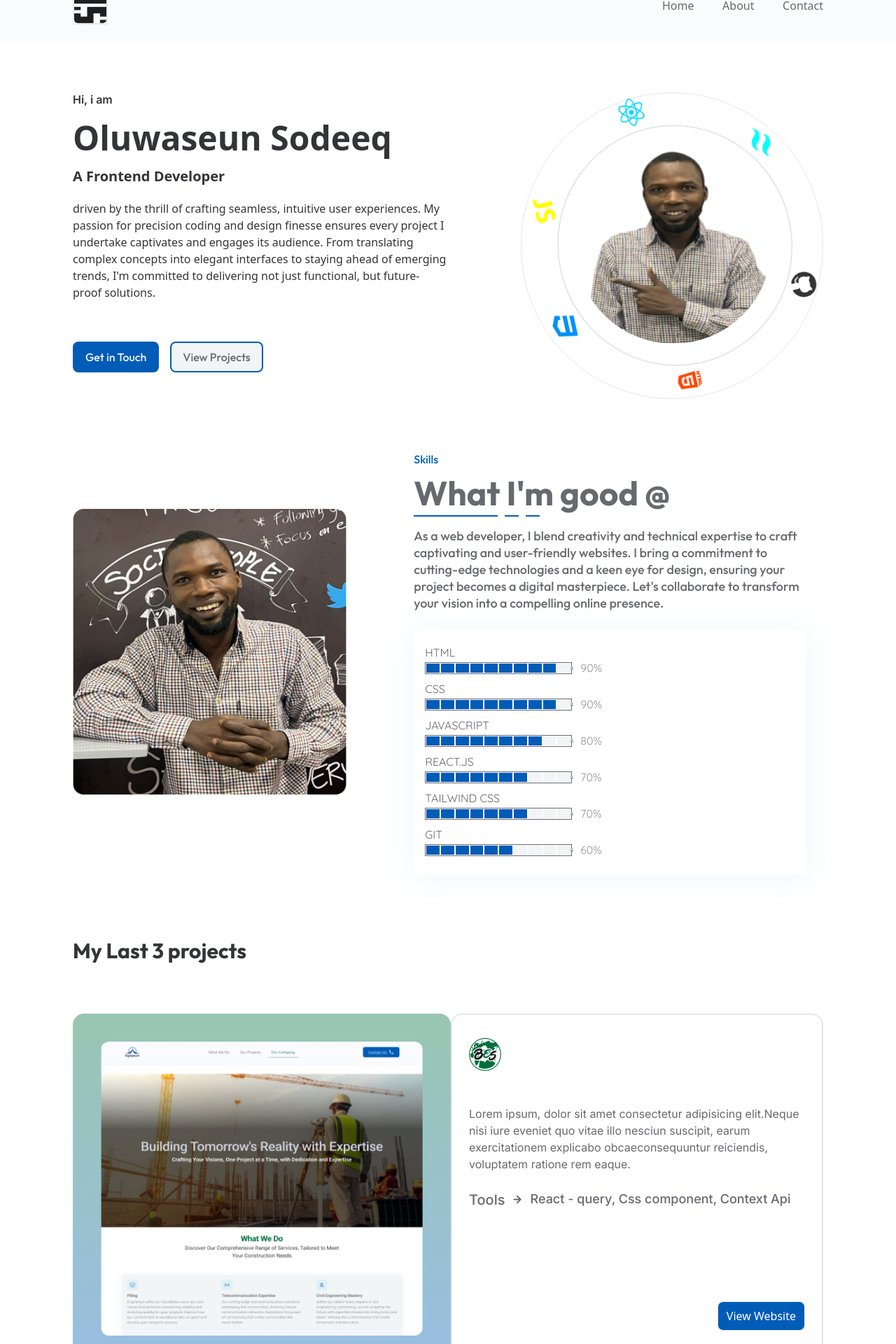
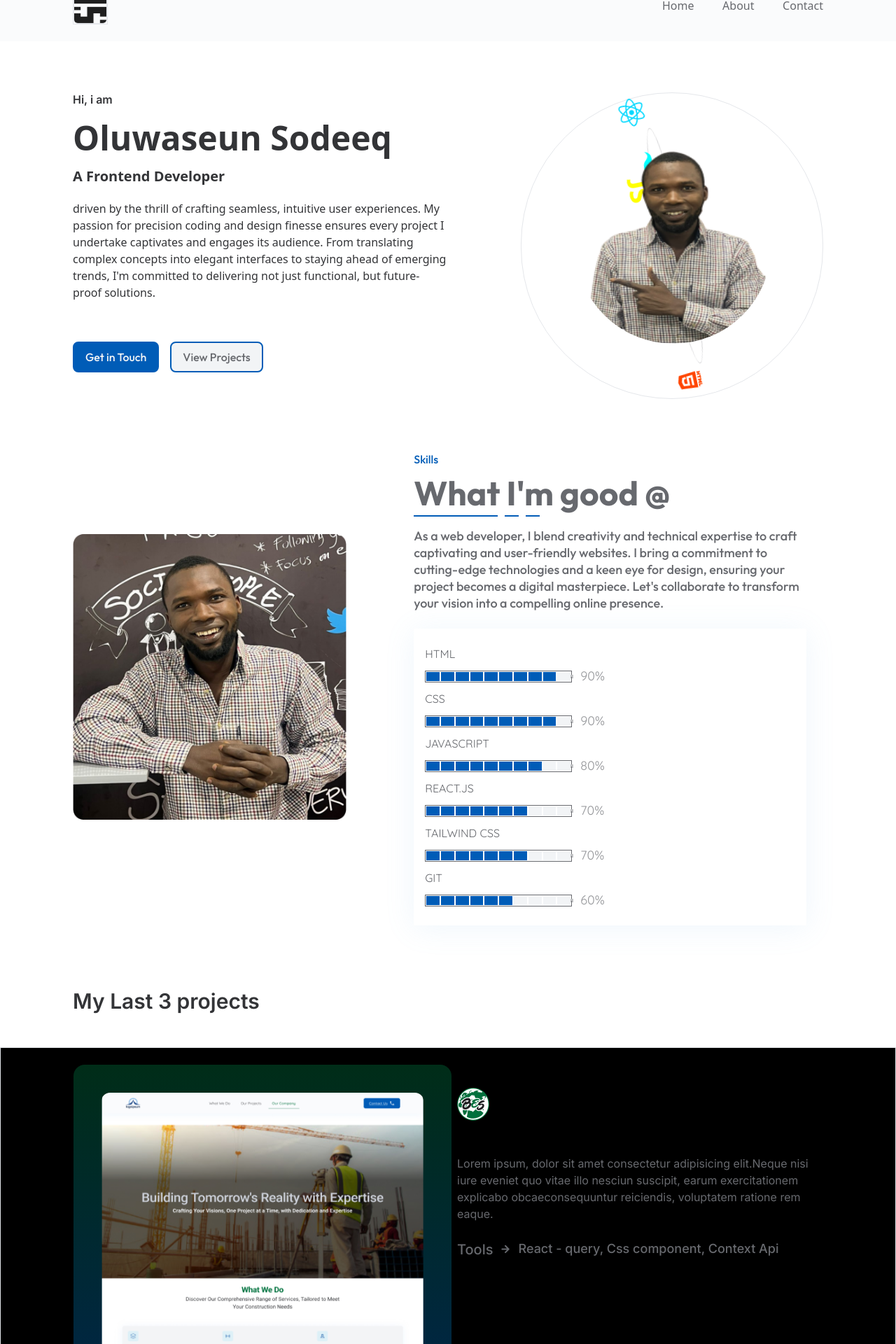
Before and after one commit to OluwaseunSodeeq/oluwaseunSodeeq, a React (Vite) app: page / in a window 1280 px wide. Shown: the part 44-1964 px from the top of the page at 70% size. Built offline with nearby package versions, Linux system fonts and the light colour scheme.

Commit message:
formspree added

```diff
--- a/package.json
+++ b/package.json
@@ -10,11 +10,13 @@
     "preview": "vite preview"
   },
   "dependencies": {
+    "@formspree/react": "^2.5.1",
     "framer-motion": "^11.0.6",
     "intersection-observer": "^0.12.2",
     "react": "^18.2.0",
     "react-dom": "^18.2.0",
     "react-hook-form": "^7.50.1",
+    "react-hot-toast": "^2.4.1",
     "react-icons": "^5.0.1",
     "react-router-dom": "^6.22.1",
     "react-slick": "^0.30.2",
--- a/src/App.jsx
+++ b/src/App.jsx
@@ -5,6 +5,7 @@ import Contact from "./Components/Pages/Contact";
 import Homepage from "./Components/Pages/Homepage";
 import About from "./Components/Pages/About";
 import { OpenContextProvider } from "./Components/Contexts/OpenContext";
+import { Toaster } from "react-hot-toast";
 
 function App() {
   return (
@@ -17,29 +18,30 @@ function App() {
             <Route path="/contact" element={<Contact />} />
           </Routes>
         </BrowserRouter>
-        {/* <Footer /> */}
+        <Toaster
+          position="top-center"
+          gutter={12}
+          containerStyle={{ margin: "8px" }}
+          toastOptions={{
+            success: {
+              duration: 3000,
+            },
+            error: {
+              duration: 5000,
+            },
+            style: {
+              fontSize: "16px",
+              maxWidth: "500px",
+              padding: "8px 12px",
+              backgroundColor: "#ffffff",
+              color: "#333437",
+              // color:"#67696E"
+            },
+          }}
+        />
       </OpenContextProvider>
     </div>
   );
 }
 
 export default App;
-
-// import { OpenContextProvider } from "./Components/Contexts/OpenContext";
-// import Contact from "./Components/Pages/Contact";
-// // import About from "./Components/Pages/About";
-// // import Homepage from "./Components/Pages/Homepage";
-
-// function App() {
-//   return (
-//     <div className="">
-//       <OpenContextProvider>
-//         {/* <Homepage /> */}
-//         {/* <About /> */}
-//         <Contact />
-//       </OpenContextProvider>
-//     </div>
-//   );
-// }
-
-// export default App;
--- a/src/Components/Earth.jsx
+++ b/src/Components/Earth.jsx
@@ -12,8 +12,8 @@ const Earth = () => {
   return (
     // <div className="relative mt-12 w-[300px] h-[300px] mx-auto lg:w-[420px]  lg:h-[420px] md:border  flex items-center  rounded-full">
     <div
-      className={`relative  p-1 md:p-4 md:pl-1 mt-12  md:mx-auto md:w-[420px]  md:h-[420px] lg:w-[430px]  lg:h-[430px] border  flex items-center  rounded-full lg:rounded-none lg:border-none ${
-        check ? "w-[360px] h-[360px]" : "w-[320px] h-[320px]"
+      className={`relative  p-1 md:p-4 md:pl-1 mt-12  md:mx-auto md:w-[420px]  md:h-[420px] lg:w-[430px]  lg:h-[430px] lg:max-h-[40px] border  flex items-center  rounded-full lg:rounded-none lg:border-none ${
+        check ? "w-[327px] h-[327px]" : "w-[320px] h-[320px]"
       } ${check2 ? "ml-[0px]" : "ml-[-18px]"}`}
     >
       <div className="wheel">
@@ -38,13 +38,13 @@ const Earth = () => {
       </div>
 
       <div
-        className={`relative mx-auto rounded-full md:w-[280px] md:h-[280px] ${
-          check ? "w-[240px] h-[240px]" : "w-[200px] h-[200px]"
+        className={`relative mx-auto rounded-full md:w-[280px] md:h-[280px] border md:border-none  ${
+          check ? "w-[240px] h-[240px] " : "w-[200px] h-[200px]"
         }`}
       >
         <img
           src="seun.png"
-          className="rounded-full w-full h-full mx-auto pr-4 md:pr-0 md:pl-4 lg:pl-0 lg:ml-2"
+          className="rounded-full w-full h-full mx-auto  md:pr-0 md:pl-4 lg:pl-0 lg:ml-2"
         />
       </div>
     </div>
--- a/src/Components/HomepageHeroSection.jsx
+++ b/src/Components/HomepageHeroSection.jsx
@@ -31,18 +31,18 @@ function HomepageHeroSection() {
             </p>
             <div className=" flex items-center gap-[16px] mt-4 lg:mt-[58px]">
               <button
-                className={`px-4 py-2 text-nowrap text-base font-normal font-outfit leading-6 border-2 border-blue-text bg-blue-text text-text-color-two rounded-[8px]`}
+                className={`px-3 md:px-4 py-2 text-nowrap text-base font-normal font-outfit leading-6 border-2 border-blue-text bg-blue-text text-text-color-two rounded-[8px]`}
               >
                 Get in Touch
               </button>
               <button
-                className={`px-4 py-2 text-nowrap text-base font-normal font-outfit leading-6 border-2 border-blue-text bg-text-color-two text-btn-text-color rounded-[8px]`}
+                className={`px-3 md:px-4 py-2 text-nowrap text-base font-normal font-outfit leading-6 border-2 border-blue-text bg-text-color-two text-btn-text-color rounded-[8px]`}
               >
                 View Projects
               </button>
             </div>
           </div>
-          <div className="w-full flex items-center justify-center lg:w-[520px] lg:h-[438px] pb-[48px] lg:mt-[72px] h-auto pt-0 lg:border lg:rounded-full">
+          <div className="w-full flex items-center justify-center lg:w-[520px] lg:h-[438px] pb-[48px] lg:mt-[72px] h-auto pt-0 lg:border lg:rounded-full xl:h-[475px]">
             <Earth />
           </div>
         </div>
--- a/src/Components/Projects.jsx
+++ b/src/Components/Projects.jsx
@@ -11,7 +11,8 @@ function Projects() {
   const projectSliderItems = [
     {
       images: ["../bespro1.png", "../bespro3.png", "../bespro3.png"],
-      eachBg: "",
+      // projBg: "#F4F9FB",
+      projBg: "#000000",
       tech: "",
       title: "BES",
       aboutProject:
@@ -21,7 +22,7 @@ function Projects() {
     },
     {
       images: ["../bespro1.png", "../bespro3.png", "../bespro3.png"],
-      eachBg: "",
+      projBg: "#F8FEF9",
       tech: "",
       title: "BES",
       aboutProject:
@@ -31,7 +32,7 @@ function Projects() {
     },
     {
       images: ["../bespro1.png", "../bespro3.png", "../bespro3.png"],
-      eachBg: "",
+      projBg: "#F4F9FB",
       tech: "",
       title: "BES",
       aboutProject:
@@ -56,7 +57,7 @@ function Projects() {
       <>
         <ul className="slick-dots"></ul>
         <ul
-          className={`flex justify-center items-center absolute w-[88px] h-[26px]  gap-x-2 rounded-[12px] bottom-[-23px] md:bottom-[-40px] lg:bottom-[-30px] inset-x-0 mx-auto left-0 right-0 cursor-not-allowed `}
+          className={`flex justify-center items-center absolute w-[88px] h-[26px]  gap-x-2 rounded-[12px] bottom-[-30px] md:bottom-[-40px] lg:bottom-[-30px] inset-x-0 mx-auto left-0 right-0 cursor-not-allowed `}
         >
           {dots.map((dot, index) => (
             <li
@@ -78,25 +79,31 @@ function Projects() {
     // <Container>
     <div className="px-4 lg:px-0">
       <ContentContainer>
-        <h4 className="  font-[600] font-outfit leading-10 text-3xl text-text-color ">
+        <h4 className="  font-[600] font-inter leading-10 text-3xl text-text-color ">
           My Last 3 projects
         </h4>
       </ContentContainer>
 
       <div className="mt-[22px]">
         {projectSliderItems.map((each, ind) => {
-          const { eachBg, images, title, aboutProject, logo, tools } = each;
+          const { projBg, images, title, aboutProject, logo, tools } = each;
+          console.log(projBg);
 
           return (
-            <div key={ind} className={` bg-${eachBg}`}>
+            // <div key={ind} className={"border bg-" + projBg}>
+            <div
+              key={ind}
+              className="border lg:max-w-[1440px] lg:mx-auto"
+              style={{ backgroundColor: projBg }}
+            >
               <ContentContainer>
                 <div
                   className={`flex flex-col gap-y-5 md:gap-y-0 md:justify-between ${
                     (ind + 1) % 2 !== 0 ? "md:flex-row-reverse" : "md:flex-row"
-                  } `}
+                  }`}
                 >
                   {/* <div className="p-6 h-auto md:w-[310px] lg:w-[600px] lg:h-[509px] md:max-h-auto border-[2px] rounded-[16px]"> */}
-                  <div className="p-6 h-auto md:w-[310px] md:h-[310px] lg:w-[540px] lg:h-[500px] md:max-h-auto border-[2px] rounded-[16px]">
+                  <div className="p-6 md:px-2 lg:pb-6 h-auto md:w-[310px] md:h-[310px] lg:w-[540px] lg:h-[500px] md:max-h-auto  rounded-[16px]">
                     <div className="w-[46px] h-[47px] lg:w-[73px] lg:h-[73px] lg:mt-2 ">
                       <img src={logo} alt={title} />
                     </div>
--- a/src/Components/Skills.jsx
+++ b/src/Components/Skills.jsx
@@ -29,7 +29,7 @@ function Skills() {
               <div className="bg-blue-text h-[2px] w-[20px]"></div>
               <div className="bg-blue-text h-[2px] w-[20px]"></div>
             </div>
-            <p className="text-base lg:text-[18px] leading-6 font-normal font-outfit text-btn-text-color mt-4">
+            <p className="text-base md:text-[18px] leading-6 font-normal font-outfit text-btn-text-color mt-4">
               As a web developer, I blend creativity and technical expertise to
               craft captivating and user-friendly websites. I bring a commitment
               to cutting-edge technologies and a keen eye for design, ensuring
@@ -38,19 +38,19 @@ function Skills() {
             </p>
           </div>
           <div className="shadow-custom pb-4 lg:pb-2">
-            <div className="mt-6 pb-4   pt-4 px-4 rounded-[16px]  md:flex flex-wrap  gap-x-[40px] ">
+            <div className="mt-6 pb-4   pt-4 px-4 rounded-[16px]  lg:flex lg:flex-wrap  lg:gap-x-[40px] ">
               {skillsArray.map((each) => (
-                <div key={each.skill} className="mt-3 lg:mt-2">
-                  <h5 className="text-btn-text-color text-base font-quicksand leading-5 font-normal text-[14px]">
+                <div key={each.skill} className="mt-3 md:mt-5 md:pb-0 lg:mt-2 ">
+                  <h5 className="text-btn-text-color text-base font-quicksand leading-5 font-normal md:text-[18px] lg:text-base">
                     {each.skill}
                   </h5>
-                  <div className="flex gap-3 items-center">
-                    <div className="w-[262px] md:w-[500px] lg:w-[210px] relative border-btn-text-color  border h-[25px] py-[2px] pl-[2px] lg:pl-[1px] lg:pr-[1px] lg:h-[17px] lg:py-[1px]">
+                  <div className="flex gap-3 items-center md:mt-2">
+                    <div className="w-[262px] md:w-[500px] lg:w-[210px] relative border-btn-text-color  border  py-[2px]   pl-[2px] lg:pl-[1px] pr-[1px] lg:h-[17px] lg:py-[1px]">
                       <div className="w-full bg-plain-white relative z-20 flex items-center gap-[2px] ">
                         {Array.from({ length: maxPercent }, (_, i) => (
                           <div
                             key={i}
-                            className={`w-[26px] md:w-[500px]  lg:w-[21px] lg:h-[13px] bg-${
+                            className={`w-[26px] md:w-[50px] h-[17px] md:h-[25px]   lg:w-[21px] lg:h-[13px] bg-${
                               each.percent + 1 <= i + 1
                                 ? "text-color-two"
                                 : "blue-text"
@@ -58,11 +58,11 @@ function Skills() {
                           ></div>
                         ))}
                       </div>
-                      <div className="bg-plain-white w-[263px] md:w-[502px] lg:w-[210px] md:h-5  absolute z-10 bottom-[50%] lg:h-[3px] lg:bottom-[45%] flex justify-end">
+                      <div className="bg-plain-white w-[263px] md:w-[502px] lg:w-[210px]   absolute z-10 bottom-[30%] md:bottom-[30%] lg:h-[3px] lg:bottom-[45%] flex justify-end">
                         <div className="bg-btn-text-color h-[10px] lg:h-[5px] w-full opacity-40"></div>
                       </div>
                     </div>
-                    <div className="text-base font-normal text-btn-text-color font-quicksand opacity-70">
+                    <div className="text-base md:text-[20px] lg:text-[18px] md:ml-4 lg:ml-0 lg:text-basefont-normal text-btn-text-color font-quicksand opacity-70">
                       {each.percent}0%
                     </div>
                   </div>
--- a/src/Ui/Footer.jsx
+++ b/src/Ui/Footer.jsx
@@ -82,7 +82,7 @@ function Footer() {
   ];
 
   return (
-    <div className="bg-text-color border-[2px] border-t-content-color mt-5 md:px-[40px]">
+    <div className="bg-text-color border-[2px] border-t-content-color mt-5 md:px-[40px] lg:max-w-[1440px] lg:mx-auto">
       <div className=" pt-8 px-8 pb-6 mt-1 lg:px-[104px] lg:py-8 md:flex md:justify-between md:items-start lg:w-full lg:max-w-[1440px] lg:mx-auto ">
         <p className="text-plain-white text-lg tracking-widest font-Helvetica lg:text-2xl text-nowrap">
           Thanks For Stopping by 👋
--- a/src/Ui/styles.css
+++ b/src/Ui/styles.css
@@ -19,7 +19,7 @@
   margin-left: 10%;
 
   width: 80%;
-  height: 78%;
+  height: 80%;
 
   animation-name: wheel;
   animation-duration: 5s;
@@ -119,8 +119,11 @@
 
 @media (max-width: 450px) {
   .wheel {
-    width: 75%;
-    /* margin: 0 auto; */
+    /* width: 65%; */
+    width: 260px;
+    height: 260px;
+
+    border: none;
   }
   .cabin {
     width: 40px;
@@ -129,34 +132,34 @@
     /* border: 2px solid red; */
   }
   .cabin:nth-of-type(1) {
-    font-size: 40px;
-    right: -15.5%;
+    font-size: 24px;
+    right: -12.5%;
     top: 50%;
   }
   .cabin:nth-of-type(2) {
-    font-size: 32px;
+    font-size: 22px;
     right: 15%;
-    top: 97.5%;
+    top: 94.5%;
   }
   .cabin:nth-of-type(3) {
-    font-size: 35px;
+    font-size: 24px;
     right: 66%;
-    top: 97%;
+    top: 92%;
   }
   .cabin:nth-of-type(4) {
-    font-size: 35px;
-    left: -15%;
+    font-size: 24px;
+    left: -8%;
     top: 50%;
   }
   .cabin:nth-of-type(5) {
-    font-size: 38px;
-    left: 3%;
+    font-size: 24px;
+    left: 18%;
     top: 2%;
   }
   .cabin:nth-of-type(6) {
-    font-size: 35px;
-    right: 7%;
-    top: -5%;
+    font-size: 22px;
+    right: 15%;
+    top: -1%;
   }
 }
 
```
Also changed, not shown: src/Components/ContactHeroSection.jsx (+78 -61 lines), 1 other file (tests, documents, lock files or other folders).
